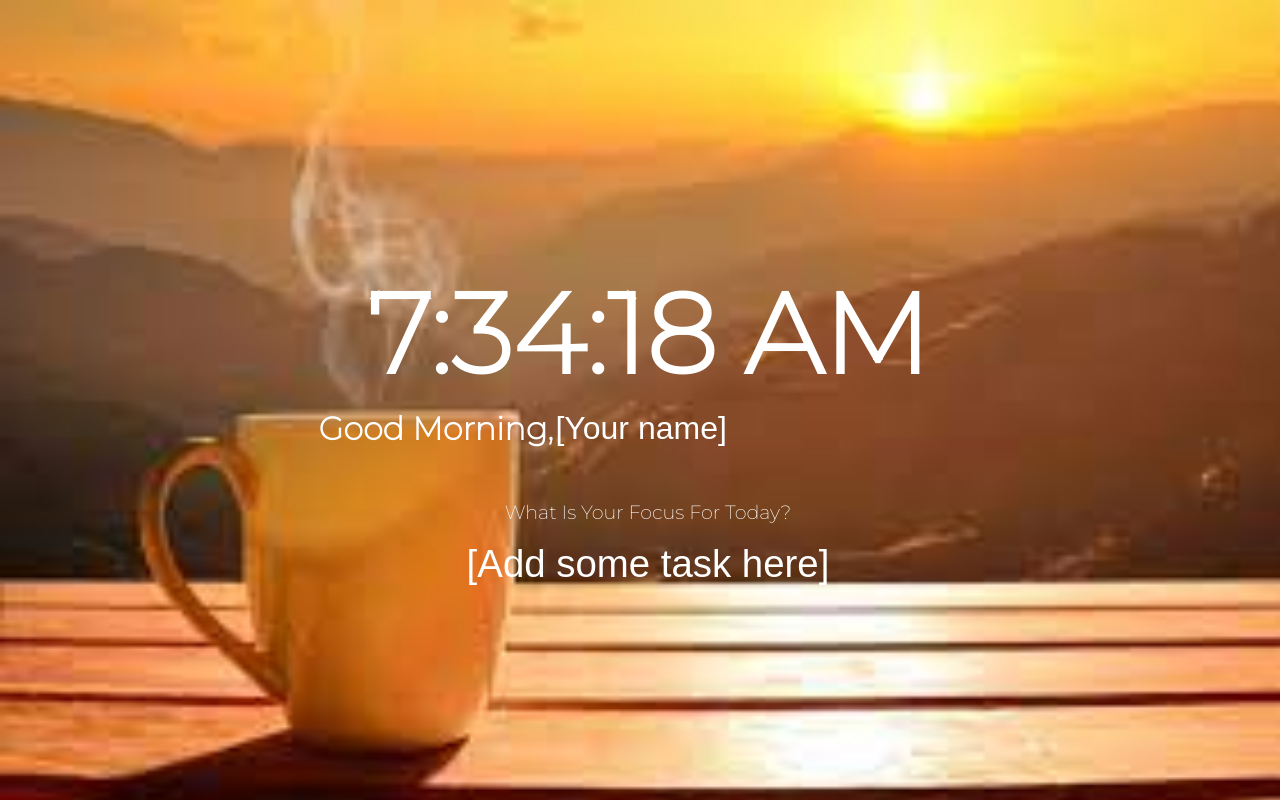
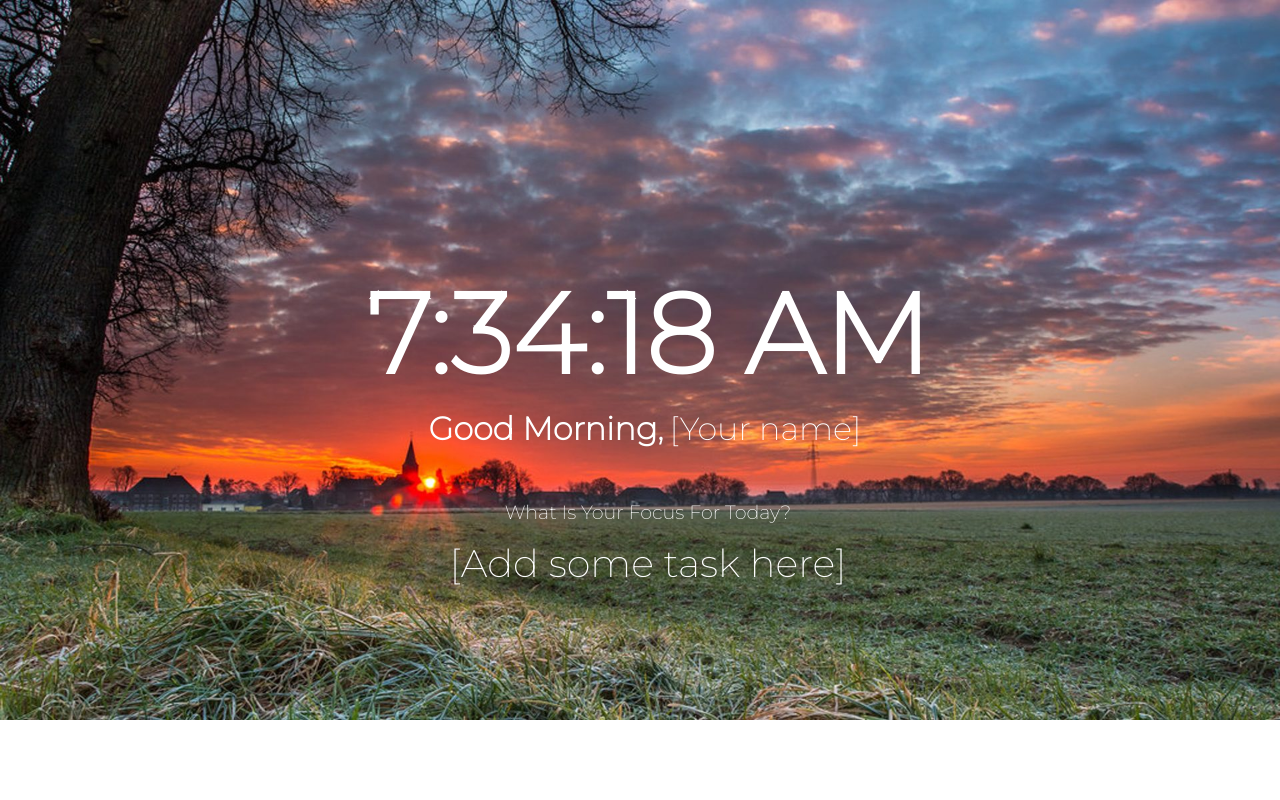
Before and after one commit to Cunningham16/mini-projects-js, a plain HTML site: page Landing dinamic timer/index.html in a window 1280 px wide. Drawn offline with Linux system fonts and the light colour scheme.

Commit message:
Finishing dinamic landing

```diff
--- a/Landing dinamic timer/index.html
+++ b/Landing dinamic timer/index.html
@@ -11,7 +11,10 @@
     <link href="https://fonts.googleapis.com/css2?family=Montserrat:wght@200&display=swap" rel="stylesheet">
 </head>
 <body>
-    <h1 class="timer"></h1>
+    <div class="timer__container">
+        <h1 class="timer"></h1>
+        <h1 class="AM_or_PM"></h1>
+    </div>
     <div class="greetings__name">
         <h3 class="greetings"></h3>
         <input type="text" placeholder="[Your name]" class="input__name">
--- a/Landing dinamic timer/index.js
+++ b/Landing dinamic timer/index.js
@@ -1,18 +1,21 @@
 let timerDisplay = document.querySelector(".timer");
+let timerContainer = document.querySelector(".timer__container");
 let greetingsDisplay = document.querySelector(".greetings");
+let greetingsAnimation = document.querySelector(".greetings__name");
 let bodyBackground = document.querySelector("body");
-let optionalText = document.querySelector(".addictional__text")
+let optionalText = document.querySelector(".addictional__text");
+let timeAM_PM = document.querySelector(".AM_or_PM");
 
 function formBG(hour){
     if(hour >= 5 && hour < 12){
         greetingsDisplay.textContent = "Good Morning, ";
-        bodyBackground.style.backgroundImage = "url(img/morning.jfif)";
+        bodyBackground.style.backgroundImage = "url(img/morning.jpg)";
     }else if(hour >= 12 && hour < 18){
         greetingsDisplay.textContent = "Good Afternoon, ";
-        bodyBackground.style.backgroundImage = "url(img/afternoon.jfif)";
+        bodyBackground.style.backgroundImage = "url(img/afternoon.jpg)";
     }else if(hour >= 18 && hour < 23){
         greetingsDisplay.textContent = "Good Evening, ";
-        bodyBackground.style.backgroundImage = "url(img/evening.jfif)";
+        bodyBackground.style.backgroundImage = "url(img/evening.jpg)";
     }else if(hour >= 23 && hour < 5){
         greetingsDisplay.textContent = "You should go sleep, ";
         bodyBackground.style.backgroundImage = "url(img/night.jfif)";
@@ -25,10 +28,11 @@ document.addEventListener("DOMContentLoaded", function(){
     function formTime(hour,isHalf){
         let time = hour+":"+timeWatch.toTen(timeWatch.minutes)+":"+timeWatch.toTen(timeWatch.seconds);
         if(isHalf === true){
-            timerDisplay.textContent = time + " PM";
+            timeAM_PM.textContent = "PM";
         }else{
-            timerDisplay.textContent = time + " AM";
+            timeAM_PM.textContent = "AM";
         }
+        timerDisplay.textContent = time;
     };
 
     const timeWatch = {
@@ -60,14 +64,14 @@ document.addEventListener("DOMContentLoaded", function(){
     }
 
     setTimeout(function(){
-        timerDisplay.style.transform = "translate(0, 0)";
-        timerDisplay.style.transition = "1s";
-        timerDisplay.style.opacity = "1";
+        timerContainer.style.transform = "translate(0, 0)";
+        timerContainer.style.transition = "1s";
+        timerContainer.style.opacity = "1";
     }, 500);
     setTimeout(function(){
-        greetingsDisplay.style.transform = "translate(0, 0)";
-        greetingsDisplay.style.transition = "1s";
-        greetingsDisplay.style.opacity = "1";
+        greetingsAnimation.style.transform = "translate(0, 0)";
+        greetingsAnimation.style.transition = "1s";
+        greetingsAnimation.style.opacity = "1";
     }, 1800);
     setTimeout(function(){
         optionalText.style.transform = "translate(0, 0)";
@@ -97,10 +101,11 @@ setInterval(function(){
     function formTime(hour,isHalf){
         let time = hour+":"+timeWatch.toTen(timeWatch.minutes)+":"+timeWatch.toTen(timeWatch.seconds);
         if(isHalf === true){
-            timerDisplay.textContent = time + " PM";
+            timeAM_PM.textContent = "PM";
         }else{
-            timerDisplay.textContent = time + " AM";
+            timeAM_PM.textContent = "AM";
         }
+        timerDisplay.textContent = time;
     };
 
     let halfDayOver;
@@ -115,3 +120,40 @@ setInterval(function(){
         formTime(timeWatch.hour, halfDayOver);
     }
 },1000);
+
+const inputNameNode = document.querySelector(".input__name");
+const inputTaskNode = document.querySelector(".input__task");
+
+inputNameNode.value = localStorage.getItem("user_name");
+if(inputNameNode.value === ""){
+    inputNameNode.style.width = "200px";
+}else{
+    inputNameNode.style.width = `${inputNameNode.value.length * 17.5}px`;
+}
+
+inputTaskNode.value = localStorage.getItem("user_task");
+if(inputTaskNode.value === ""){
+    inputTaskNode.style.width = "400px";
+}else{
+    inputTaskNode.style.width = `${inputTaskNode.value.length * 21.5}px`;
+}
+
+inputNameNode.addEventListener("input", function(){
+    if(inputNameNode.value === ""){
+        inputNameNode.style.width = "200px";
+        localStorage.setItem("user_name", "");
+    }else if(inputNameNode.value !== ""){
+        inputNameNode.style.width = `${inputNameNode.value.length * 17.5}px`;
+        localStorage.setItem("user_name", inputNameNode.value);
+    }
+});
+
+inputTaskNode.addEventListener("input", function(){
+    if(inputTaskNode.value === ""){
+        inputTaskNode.style.width = "400px";
+        localStorage.setItem("user_task", "");
+    }else if(inputTaskNode.value !== ""){
+        inputTaskNode.style.width = `${inputTaskNode.value.length * 21.5}px`;
+        localStorage.setItem("user_task", inputTaskNode.value);
+    }
+});
--- a/Landing dinamic timer/style.css
+++ b/Landing dinamic timer/style.css
@@ -11,7 +11,6 @@ body{
     flex-direction: column;
     justify-content: center;
     text-align: center;
-
     font-family: "Montserrat", sans-serif;
 }
 
@@ -19,21 +18,30 @@ body{
     align-items: center;
     display: flex;
     justify-content: center;
+    transform: translate(0, 300%);
+    opacity: 0;
 }
 
 .input__name, .input__task{
+    white-space: no-wrap;
+    font-family: "Montserrat", sans-serif;
     border: none;
     background: transparent;
     transition: 0.5s;
     height: 40px;
     outline: none;
     font-size: 2em;
-    min-width:170px;
     color: white;
+}
+
+.input__name{
+    text-align: center;
+    width: 190px;
 }
 
 .input__task{
     text-align: center;
+    width: 400px;
 }
 
 .input__name::-webkit-input-placeholder, .input__task::-webkit-input-placeholder{
@@ -44,18 +52,24 @@ body{
     box-shadow: 2px 2px 7px 2px rgba(0, 0, 0, 0.2);
 }
 
+.timer__container{
+    width: 44%;
+    margin-left: auto;
+    margin-right: auto;
+    justify-content: space-between;
+    transform: translate(0, 300%);
+    opacity: 0;
+    display: flex;
+}
+
 h1{
     font-size: 7em;
     line-height: 0.5em;
     margin-bottom: 15px;
-    transform: translate(0, 300%);
-    opacity: 0;
 }
 
 h3{
     font-size: 2em;
-    transform: translate(0, 300%);
-    opacity: 0;
 }
 
 .addictional__text{
```
Also changed, not shown: Landing dinamic timer/img/afternoon.jpg (added), Landing dinamic timer/img/evening.jpg (added), Landing dinamic timer/img/morning.jpg (added).
